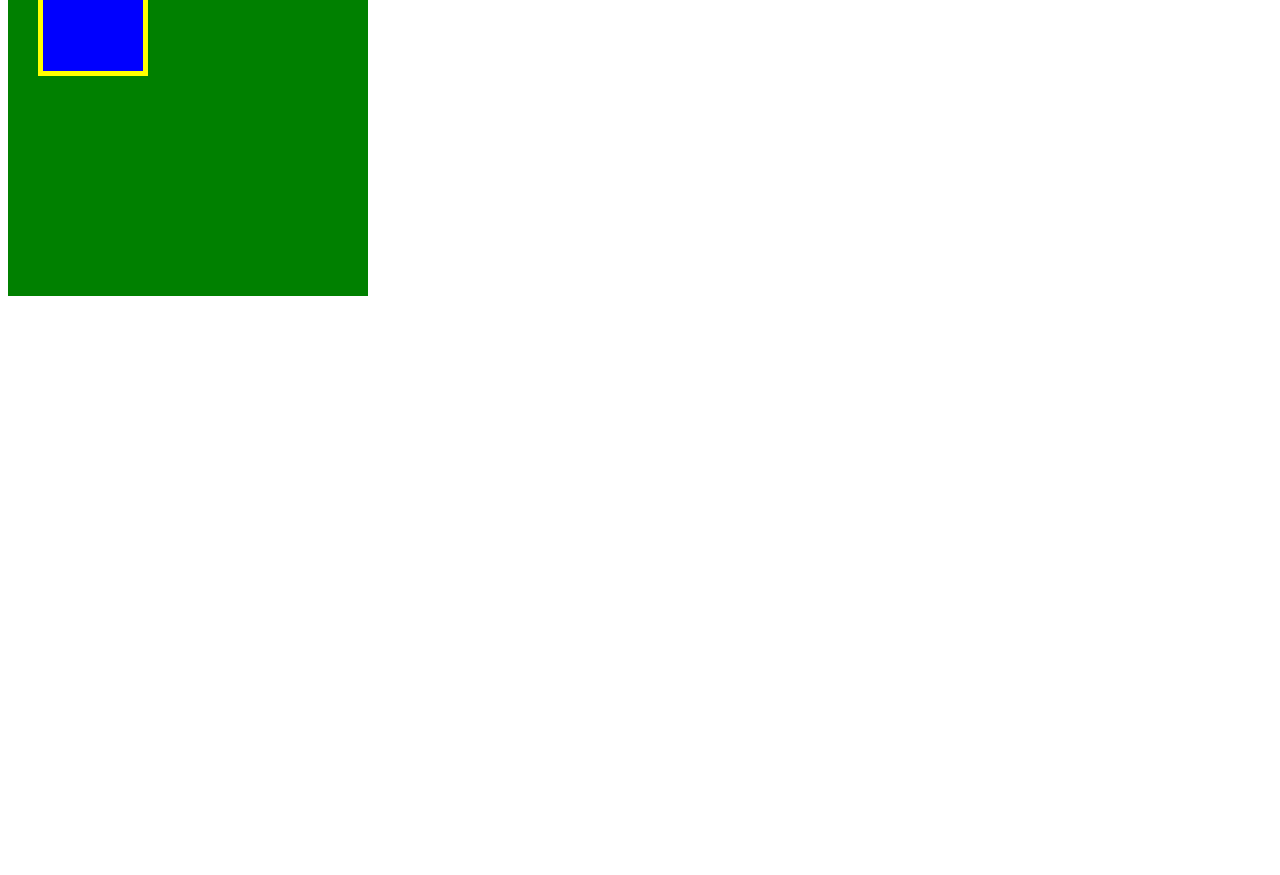
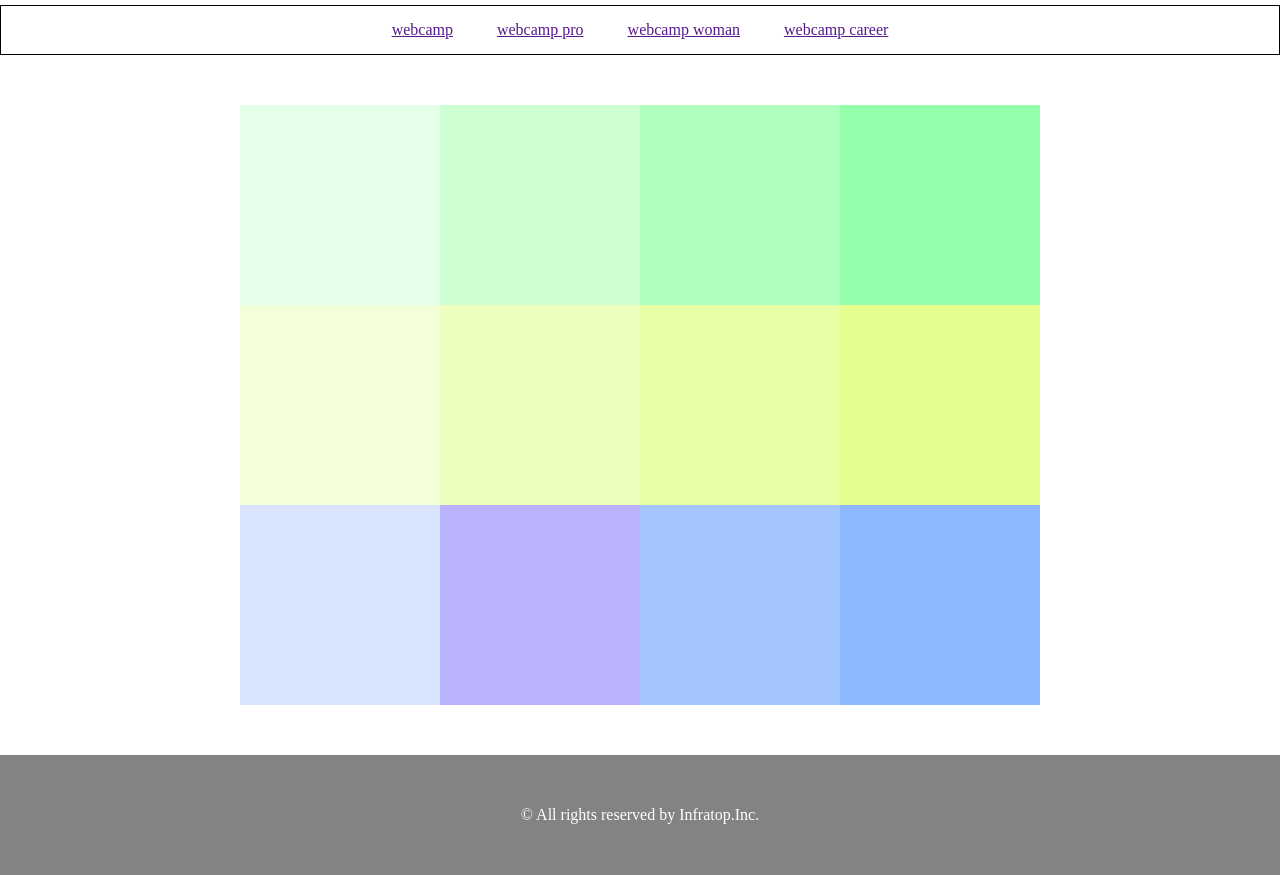
Before and after one commit to ikeda-shoki/carevan, a plain HTML site: page index.html in a window 1280 px wide. Shown: the part 72-947 px from the top of the page. Before the commit the page ends 800 px from the top, so only its background shows below. Drawn offline with Linux system fonts and the light colour scheme.

Commit message:
[End] 1-5

```diff
--- a/index.html
+++ b/index.html
@@ -1,14 +1,92 @@
-<!DOCTYPE HTML>
+<!DOCTYPE html>
 <html lang="ja">
   <head>
     <meta charset="UTF-8" />
-    <title>初めてのHTML</title>
-    <link rel="stylesheet" href="style.css">
+    <!-- CSSファイルの読み込み -->
+    <link rel="stylesheet" href="style.css" />
+    <title>CARAVAN</title>
   </head>
 
   <body>
-    <div class="box1">
-      <div class="box2"></div>
-    </div>
+    <!-- <header>
+      <div class="header-top">
+          <h1 class="heading">
+            <a href="index.html">CAREVAN</a>
+          </h1>
+      </div>
+      <nav>
+        <ul class="nav-list">
+          <li class="nav-list-item">
+            <a href="index.html">Home</a>
+          </li>
+          <li class="nav-list-item">
+            <a href="#">About</a>
+          </li>
+          <li class="nav-list-item">
+            <a href="#">Topic</a>
+          </li>
+        </ul>
+      </nav>
+    </header>
+
+    <section class="main-visual">
+      <div class="main-visual-content">
+
+      </div>
+    </section>
+
+    <section class="main">
+      <div class="blog">
+
+      </div>
+      <div class="sidebar">
+
+      </div>
+    </section>
+
+    <footer>
+      <p class="footer-text">©︎ All rights reserved by Infratop.Inc.</p>
+    </footer> -->
+
+    <header>
+      <div class="header-top">
+        <h1><a href="index.html">infratop</a></h1>
+      </div>
+      <div class="header-bottom">
+        <nav class="header-bottom-nav">
+          <li><a href="">webcamp</a></li>
+          <li><a href="">webcamp pro</a></li>
+          <li><a href="">webcamp woman</a></li>
+          <li><a href="">webcamp career</a></li>
+        </nav>
+      </div>
+    </header>
+
+    <section class="main">
+      <div class="main-section">
+        <div class="green-section wrap">
+          <div class="box1 box"></div>
+          <div class="box2 box"></div>
+          <div class="box3 box"></div>
+          <div class="box4 box"></div>
+        </div>
+        <div class="yellow-section wrap">
+          <div class="box5 box"></div>
+          <div class="box6 box"></div>
+          <div class="box7 box"></div>
+          <div class="box8 box"></div>
+        </div>
+        <div class="blue-section wrap">
+          <div class="box9 box"></div>
+          <div class="box10 box"></div>
+          <div class="box11 box"></div>
+          <div class="box12 box"></div>
+        </div>
+      </div>
+    </section>
+
+    <footer>
+      <p class="footer-text">©︎ All rights reserved by Infratop.Inc.</p>
+    </footer>
   </body>
 </html>
--- a/style.css
+++ b/style.css
@@ -1,13 +1,180 @@
+/* * {
+  margin: 0;
+  padding: 0;
+  box-sizing: border-box;
+  color: #6c6b6b;
+}
+
+a {
+  text-decoration: none;
+}
+
+header {
+  width: 90%;
+  padding: 15px 0;
+  margin: 0 auto;
+  text-align: center;
+}
+
+.heading {
+  font-size: 32px;
+}
+
+.nav-list {
+  text-align: center;
+  padding: 10px 0;
+  margin: 0 auto;
+}
+
+.nav-list-item {
+  list-style: none;
+  display: inline-block;
+  margin: 0 20px;
+}
+
+.main-visual {
+  width: 100%;
+  height: 300px;
+  background-color: orange;
+}
+
+.main-visual-content {
+  width: 350px;
+  height: 300px;
+  background-color: gold;
+}
+
+.main {
+  width: 840px;
+  display: flex;
+  justify-content: center;
+  margin: 0 auto;
+}
+
+.blog {
+  width: 600px;
+  height: 1400px;
+  background-color: limegreen;
+}
+
+.sidebar {
+  width: 240px;
+  height: 1400px;
+  background-color: palegreen;
+}
+
+footer {
+  width: 100%;
+  height: 120px;
+  text-align: center;
+  line-height: 120px;
+  background-color: #848282;
+}
+
+.footer-text {
+  color: #fff;
+} */
+
+* {
+  padding: 0;
+  margin: 0;
+  box-sizing: border-box;
+  list-style: none;
+}
+
+header {
+  text-align: center;
+}
+
+.header-top {
+  padding: 20px 0;
+}
+
+.header-bottom-nav {
+  border: 1px solid black;
+  padding: 15px 0;
+}
+
+.header-bottom-nav li {
+  display: inline-block;
+  padding: 0 20px;
+}
+
+.main {
+  padding: 50px 0;
+  width: 100%;
+}
+
+.main-section {
+  width: 800px;
+  margin: 0 auto;
+}
+
+.wrap {
+  display: flex;
+}
+
+.box {
+  width: 200px;
+  height: 200px;
+  background-color: red;
+}
+
 .box1 {
-  background-color: #008000;
-  width: 300px;
-  height: 300px;
-  padding: 30px;
+  background-color: #e6ffe9;
 }
 
 .box2 {
-  width: 100px;
-  height: 100px;
-  background-color: blue;
-  border: 5px solid yellow;
+  background-color: #cdffd3;
 }
+
+.box3 {
+  background-color: #aeffbd;
+}
+
+.box4 {
+  background-color: #93ffab;
+}
+
+.box5 {
+  background-color: #f3ffd8;
+}
+
+.box6 {
+  background-color: #edffbe;
+}
+
+.box7 {
+  background-color: #e9ffa5;
+}
+
+.box8 {
+  background-color: #e4ff8d;
+}
+
+.box9 {
+  background-color: #d9e5ff;
+}
+
+.box10 {
+  background-color: #bab3ff;
+}
+
+.box11 {
+  background-color: #a4c6ff;
+}
+
+.box12 {
+  background-color: #8eb8ff;
+}
+
+footer {
+  background-color: #848282;
+  height: 120px;
+}
+
+.footer-text {
+  text-align: center;
+  line-height: 120px;
+  color: #fff;
+}
```
